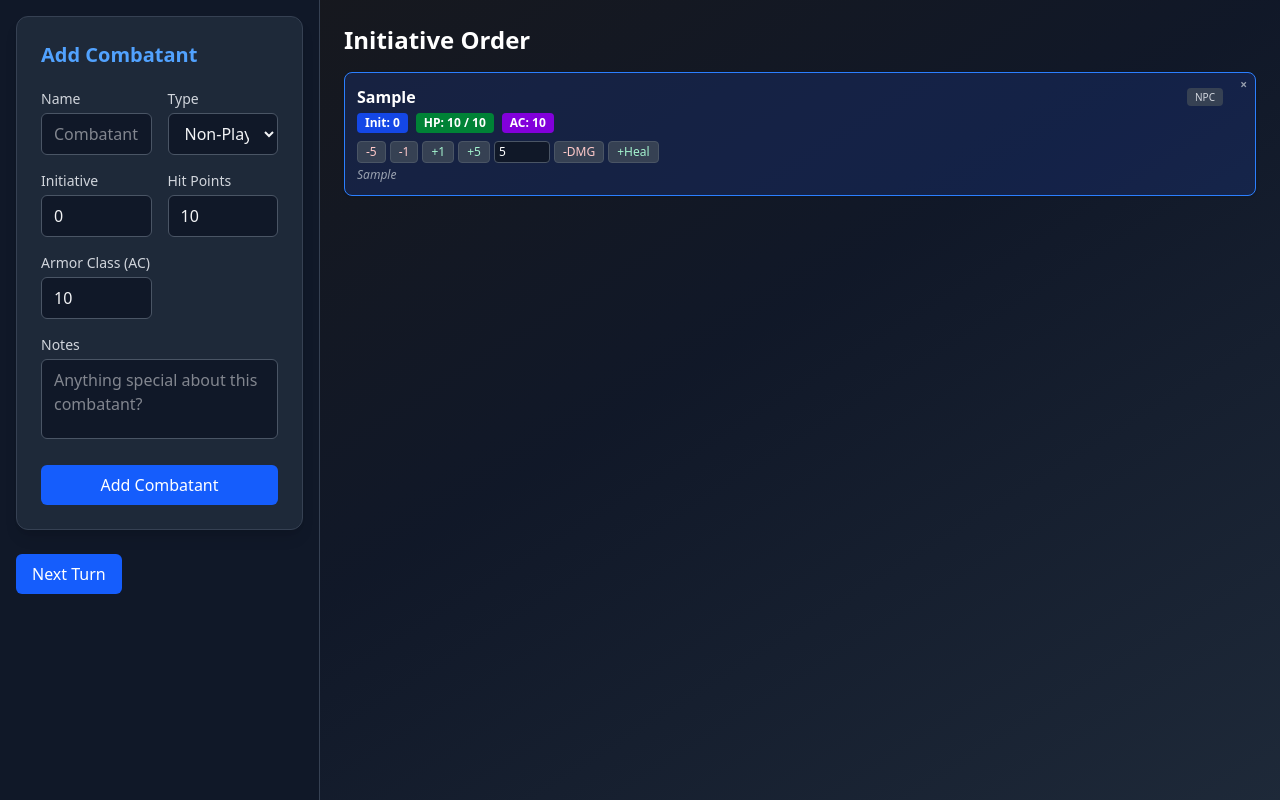
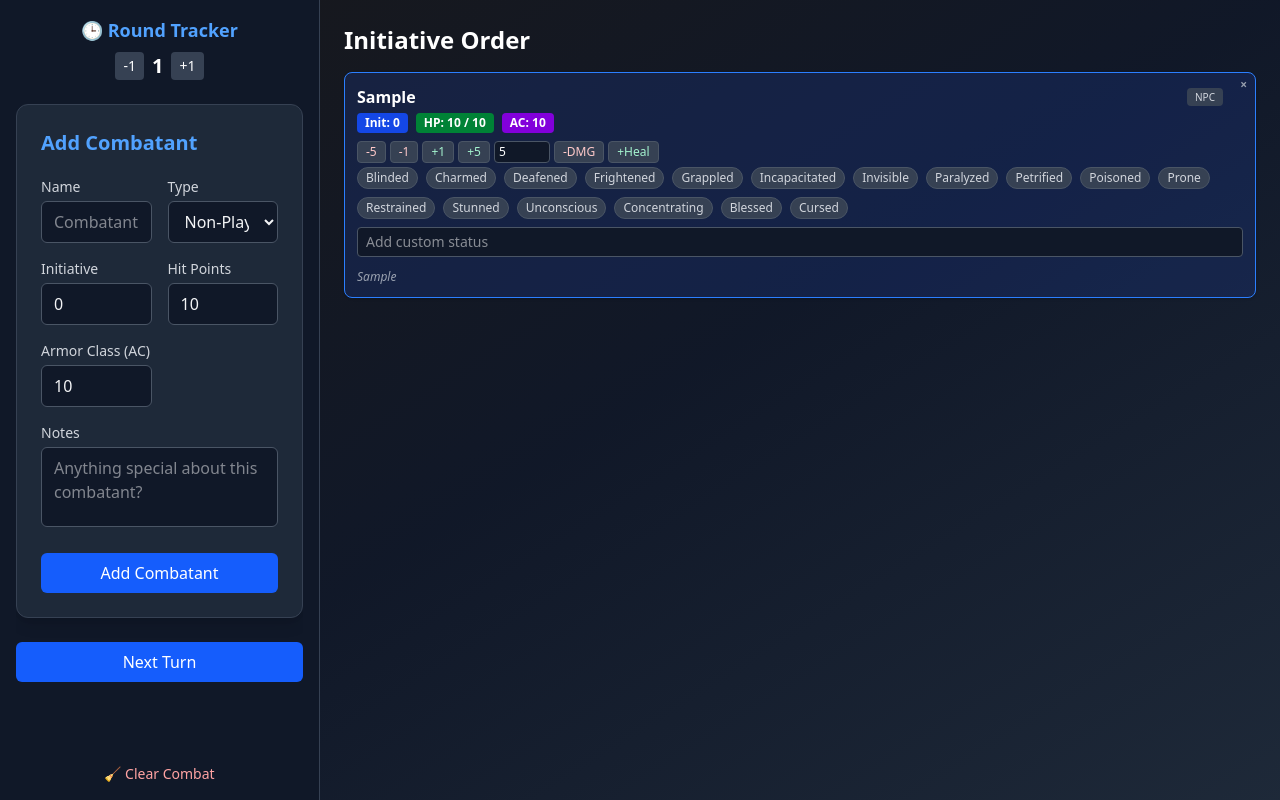
Before and after one commit to bhtylerbell/combat-tracker, a Next.js app: page / in a window 1280 px wide. Both pictures are taken after typing "Sample", "Sample" into the empty fields and a click on the button "Add Combatant". Built offline with nearby package versions, Linux system fonts and the light colour scheme.

Commit message:
Added local storage

```diff
--- a/src/app/components/CombatantCard.tsx
+++ b/src/app/components/CombatantCard.tsx
@@ -24,7 +24,9 @@ export default function CombatantCard({
     setRecentChange(delta < 0 ? "damage" : "heal");
     setTimeout(() => setRecentChange(null), 300);
   };
-
+const updateStatuses = (newStatuses: string[]) => {
+  onUpdate({ ...combatant, statuses: newStatuses });
+};
   const isDead = combatant.currentHP <= 0;
   const shouldGrayOut = isDead && combatant.type !== "PC";
 
@@ -35,6 +37,25 @@ export default function CombatantCard({
       : recentChange === "heal"
       ? "animate-flash-heal"
       : "";
+const COMMON_CONDITIONS = [
+  "Blinded",
+  "Charmed",
+  "Deafened",
+  "Frightened",
+  "Grappled",
+  "Incapacitated",
+  "Invisible",
+  "Paralyzed",
+  "Petrified",
+  "Poisoned",
+  "Prone",
+  "Restrained",
+  "Stunned",
+  "Unconscious",
+  "Concentrating",
+  "Blessed",
+  "Cursed",
+];
 
   return (
     <div
@@ -111,6 +132,74 @@ export default function CombatantCard({
           +Heal
         </button>
       </div>
+{/* Status Badges */}
+{combatant.statuses && combatant.statuses.length > 0 && (
+  <div className="flex flex-wrap gap-2 mb-2 text-xs text-white">
+    {combatant.statuses.map((status, i) => (
+      <span
+        key={i}
+        className="bg-gray-600 px-2 py-0.5 rounded-full flex items-center gap-1"
+      >
+        {status}
+        <button
+          onClick={() =>
+            updateStatuses(combatant.statuses!.filter((_, idx) => idx !== i))
+          }
+          className="text-xs text-red-300 hover:text-red-400"
+          title="Remove condition"
+        >
+          ×
+        </button>
+      </span>
+    ))}
+  </div>
+)}
+
+<div className="flex flex-wrap gap-2 mb-2">
+  {COMMON_CONDITIONS.map((condition) => {
+    const isActive = combatant.statuses?.includes(condition);
+    return (
+      <button
+        key={condition}
+        onClick={() => {
+          const current = combatant.statuses || [];
+          if (isActive) {
+            updateStatuses(current.filter((c) => c !== condition));
+          } else {
+            updateStatuses([...current, condition]);
+          }
+        }}
+        className={`px-2 py-0.5 rounded-full text-xs font-medium border transition ${
+          isActive
+            ? "bg-blue-600 text-white border-blue-400"
+            : "bg-gray-700 text-gray-300 border-gray-600 hover:bg-gray-600"
+        }`}
+      >
+        {condition}
+      </button>
+    );
+  })}
+</div>
+
+
+<input
+  type="text"
+  placeholder="Add custom status"
+  className="w-full mb-2 px-2 py-1 text-sm bg-gray-900 border border-gray-600 rounded text-white"
+  onKeyDown={(e) => {
+    if (e.key === "Enter" && e.currentTarget.value.trim() !== "") {
+      e.preventDefault();
+      const newStatus = e.currentTarget.value.trim();
+      if (
+        !combatant.statuses?.includes(newStatus)
+      ) {
+        updateStatuses([...(combatant.statuses || []), newStatus]);
+      }
+      e.currentTarget.value = "";
+    }
+  }}
+/>
+
 
       {/* Notes (optional) */}
       {combatant.notes && (
--- a/src/app/page.tsx
+++ b/src/app/page.tsx
@@ -4,10 +4,15 @@ import { useState } from "react";
 import AddCombatantForm from "@/components/AddCombatantForm";
 import CombatantCard from "@/components/CombatantCard";
 import { Combatant } from "@/types/combatant";
+import { useEffect } from "react";
 
 export default function CombatPage() {
+  const STORAGE_KEY = "combat_tracker_state";
+  const [hasLoaded, setHasLoaded] = useState(false);
+
   const [combatants, setCombatants] = useState<Combatant[]>([]);
   const [turnIndex, setTurnIndex] = useState(0);
+  const [round, setRound] = useState(1);
 
   const addCombatant = (newC: Combatant) => {
     const updated = [...combatants, newC].sort(
@@ -16,9 +21,48 @@ export default function CombatPage() {
     setCombatants(updated);
   };
 
+
+// Inside CombatPage component
+useEffect(() => {
+  if (!hasLoaded) return; // ⛔ prevent premature saving
+
+  const state = {
+    combatants,
+    turnIndex,
+    round,
+  };
+  localStorage.setItem(STORAGE_KEY, JSON.stringify(state));
+}, [combatants, turnIndex, round, hasLoaded]);
+
+
+useEffect(() => {
+  const saved = localStorage.getItem(STORAGE_KEY);
+  if (saved) {
+    try {
+      const parsed = JSON.parse(saved);
+      setCombatants(parsed.combatants || []);
+      setTurnIndex(parsed.turnIndex || 0);
+      setRound(parsed.round || 1);
+    } catch (err) {
+      console.error("Failed to load combat state:", err);
+    }
+  }
+  setHasLoaded(true); // ✅ Only after load is complete
+}, []);
+
+
+
 const nextTurn = () => {
-    setTurnIndex((prev) => (prev + 1) % combatants.length);
+  const nextIndex = (turnIndex + 1) % combatants.length;
+
+  if (nextIndex === 0) {
+    setRound((r) => r + 1); // Will only run once
+  }
+
+  setTurnIndex(nextIndex);
 };
+
+
 
   const updateCombatant = (updated: Combatant) => {
   setCombatants((prev) =>
@@ -33,16 +77,49 @@ const removeCombatant = (id: string) => {
   return (
     <div className="min-h-screen flex">
       {/* Sidebar */}
-      <aside className="sticky top-0 h-screen overflow-y-auto w-full md:w-1/3 lg:w-1/4 p-4 border-r border-gray-700 bg-gray-900">
+      <aside className="sticky top-0 h-screen w-full md:w-1/3 lg:w-1/4 p-4 border-r border-gray-700 bg-gray-900 flex flex-col">
+<div className="flex-1 overflow-y-auto">
+  {/* Round Tracker */}
+  <div className="mb-6 text-center">
+    <h2 className="text-lg font-semibold text-blue-400 mb-2">🕒 Round Tracker</h2>
+    <div className="flex justify-center items-center gap-2">
+      <button type="button" onClick={() => setRound((r) => Math.max(1, r - 1))} className="px-2 py-1 text-sm bg-gray-700 text-white rounded hover:bg-gray-600">
+        -1
+      </button>
+      <span className="text-white text-xl font-bold">{round}</span>
+      <button type="button" onClick={() => setRound((r) => r + 1)} className="px-2 py-1 text-sm bg-gray-700 text-white rounded hover:bg-gray-600">
+        +1
+      </button>
+    </div>
+  </div>
+
   <AddCombatantForm onAdd={addCombatant} />
+
   {combatants.length > 0 && (
     <button
-            className="mt-6 bg-blue-600 hover:bg-blue-500 text-white font-medium py-2 px-4 rounded-md transition duration-150"
+      type="button"
+      className="mt-6 bg-blue-600 hover:bg-blue-500 text-white font-medium py-2 px-4 rounded-md transition duration-150 w-full"
       onClick={nextTurn}
     >
       Next Turn
     </button>
   )}
+</div>
+
+    <button
+  type="button"
+  onClick={() => {
+    setCombatants([]);
+    setTurnIndex(0);
+    setRound(1);
+    localStorage.removeItem(STORAGE_KEY);
+  }}
+  className="mt-4 text-sm text-red-300 hover:text-red-400 w-full"
+>
+  🧹 Clear Combat
+</button>
+
+
       </aside>
 
       {/* Main Combat Area */}
--- a/src/app/types/combatant.ts
+++ b/src/app/types/combatant.ts
@@ -3,11 +3,12 @@ export type CombatantType = 'PC' | 'NPC' | 'Monster';
 export interface Combatant {
   id: string;
   name: string;
-  type: CombatantType;
+  type: 'PC' | 'NPC' | 'Monster';
   initiative: number;
   currentHP: number;
   maxHP: number;
   ac: number;
   notes?: string;
-  isActive: boolean; // For highlighting current turn
+  isActive: boolean;
+  statuses?: string[]; // ✅ New field
 }
```
Lines whose indentation alone changed are shown as unchanged.
